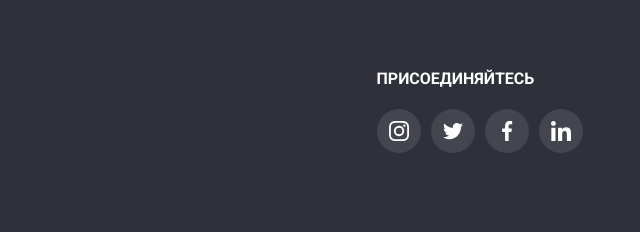
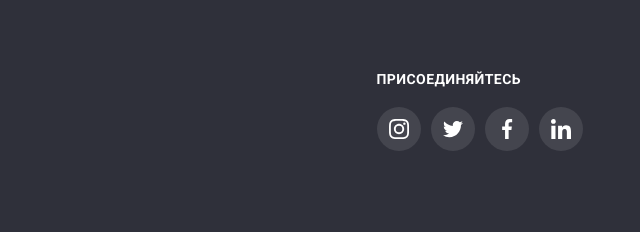
Before and after one commit to Chipchev/goit-markup-hw-06, a plain HTML site: page portfolio.html in a window 1280 px wide. Shown: the part 1631-1863 px from the top of the page, 640-1280 px from the left. Drawn offline with nearby package versions, Linux system fonts and the light colour scheme.

Commit message:
Font fix
Fixes font in "join-us"

```diff
--- a/css/main.css
+++ b/css/main.css
@@ -423,6 +423,9 @@ img {
 }
 .join-us {
   font-weight: bold;
+  font-size: 14px;
+  line-height: 16px;
+  letter-spacing: 0.03em;
   text-transform: uppercase;
   color: #ffffff;
 }
```
